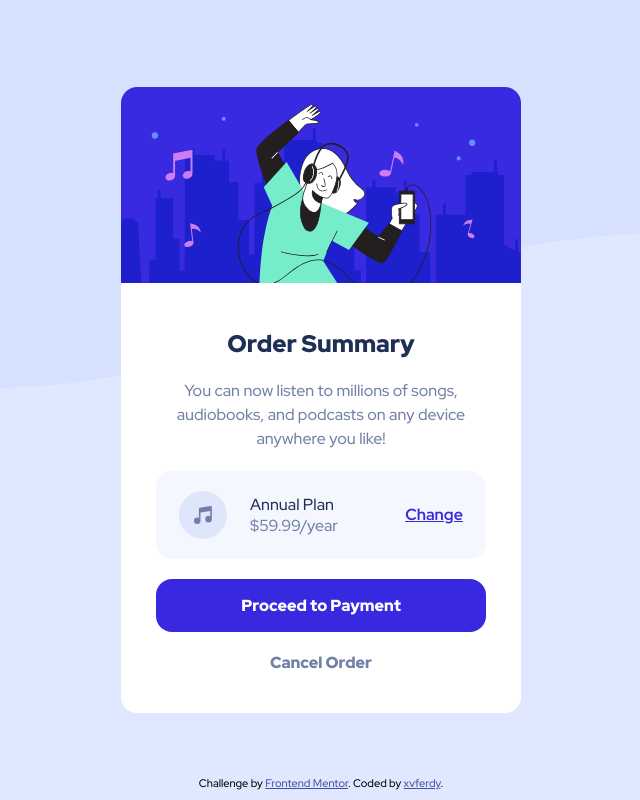
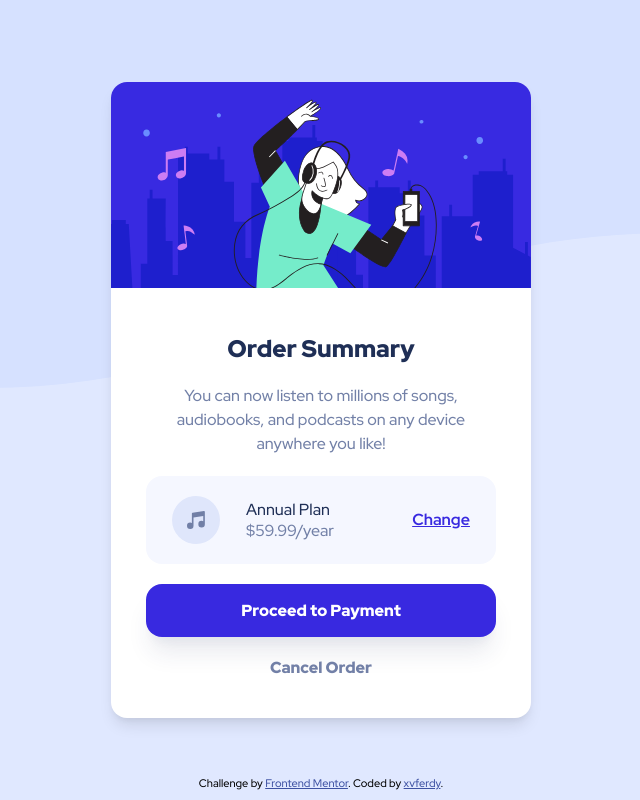
Before and after one commit to xvferdy/fem-order-summary-component, a plain HTML site: page index.html in a window 1280 px wide. Shown: the whole page, without its empty margins (319-959 px from the left). Drawn offline with Linux system fonts and the light colour scheme.

Commit message:
Make it better

```diff
--- a/stylesheets/scss/components/card.scss
+++ b/stylesheets/scss/components/card.scss
@@ -2,8 +2,10 @@
 
 .card {
 	background-color: white;
-	width: 400px;
+	width: 420px;
 	border-radius: 16px;
+	box-shadow: rgba(0, 0, 0, 0.1) 0px 10px 15px -3px,
+		rgba(0, 0, 0, 0.05) 0px 4px 6px -2px;
 	figure {
 		padding: 0;
 		margin: 0;
@@ -73,6 +75,8 @@
 			text-decoration: none;
 			border-radius: 16px;
 			margin-bottom: 20px;
+			box-shadow: rgba(35, 46, 94, 0.1) 0px 20px 25px -5px,
+				rgba(35, 46, 94, 0.04) 0px 10px 10px -5px;
 			&:hover {
 				opacity: 0.8;
 			}
```
Also changed, not shown: screenshot.png (deleted), screenshotweb.png (added), stylesheets/css/components/card.css, stylesheets/css/style.css, 4 other files.
